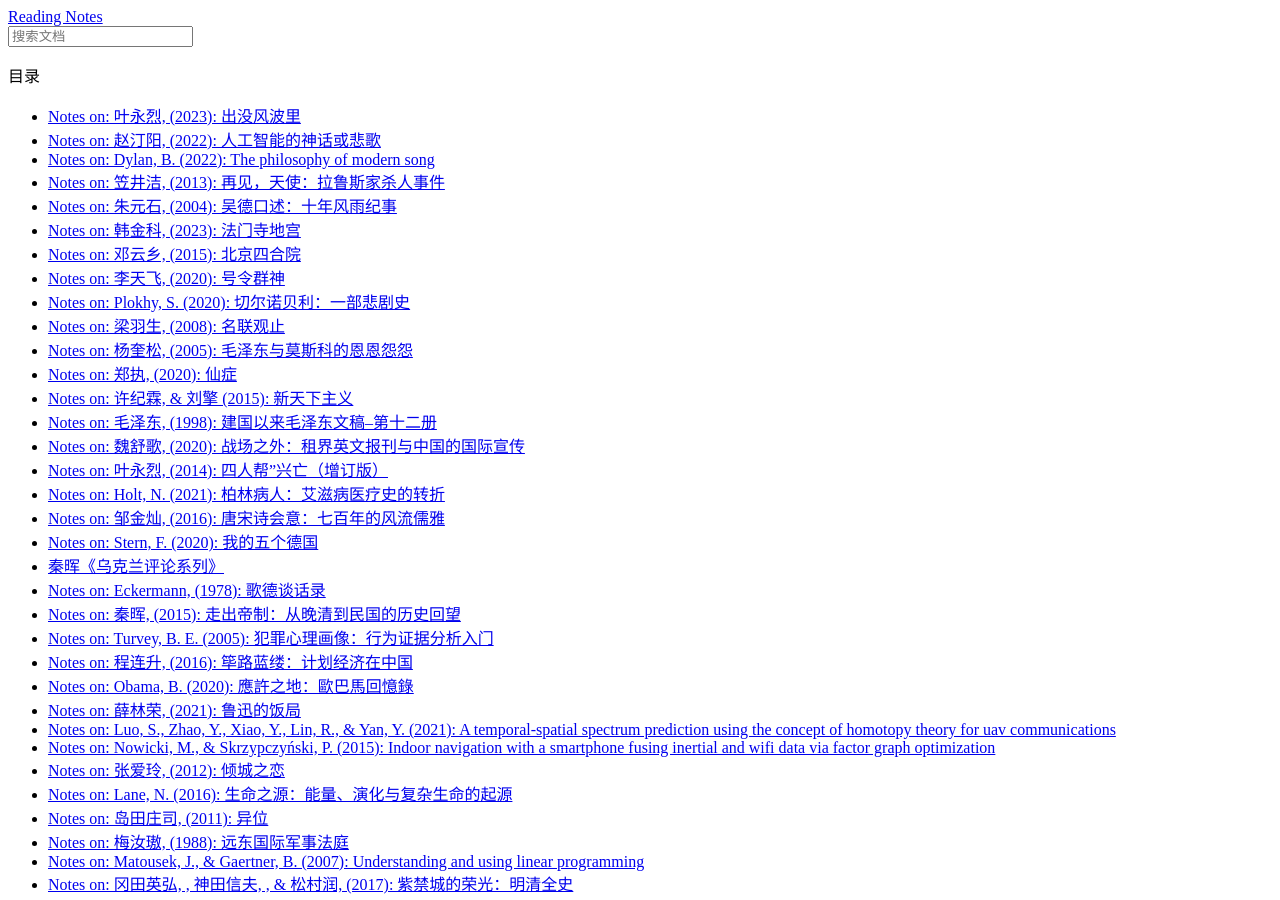
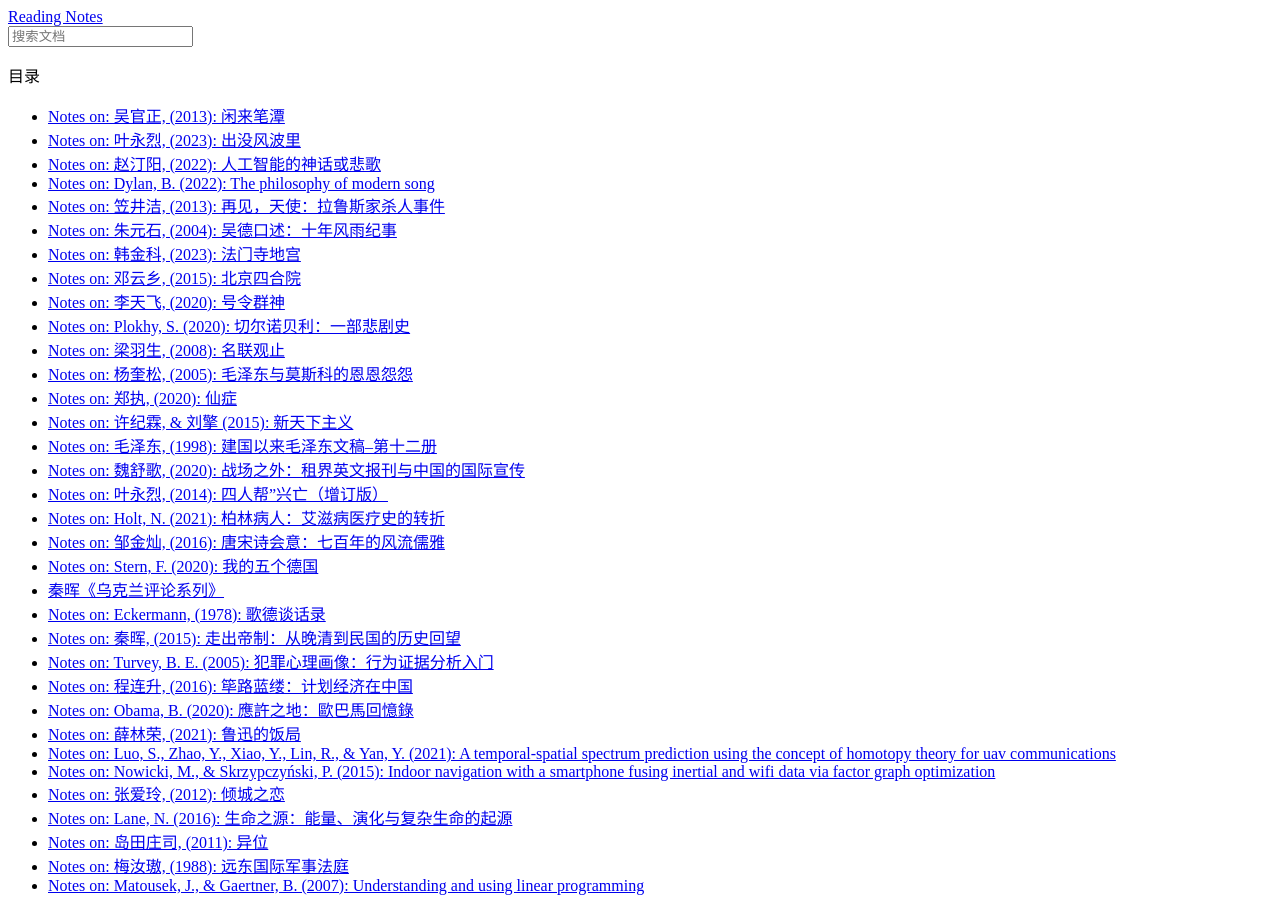
Before and after one commit to ufengger/bibtex-all, a Sphinx documentation site: the page built from docs/index.rst, in a window 1280 px wide and 900 px high. Built offline with Sphinx 7.4.7 and the Read the Docs theme 2.0.0, drawn with Linux system fonts in a browser that asks for light colours.

Commit message:
update index.rst

```diff
--- a/docs/index.rst
+++ b/docs/index.rst
@@ -19,6 +19,7 @@
    :hidden:
    :caption: 目录
 
+   吴官正_闲来笔潭_2013.rst
    叶永烈_出没风波里_2023.rst
    赵汀阳_人工智能的神话或悲歌_2022.rst
    Dylan_Philosophy_of_Modern_Song_2022.rst
```
